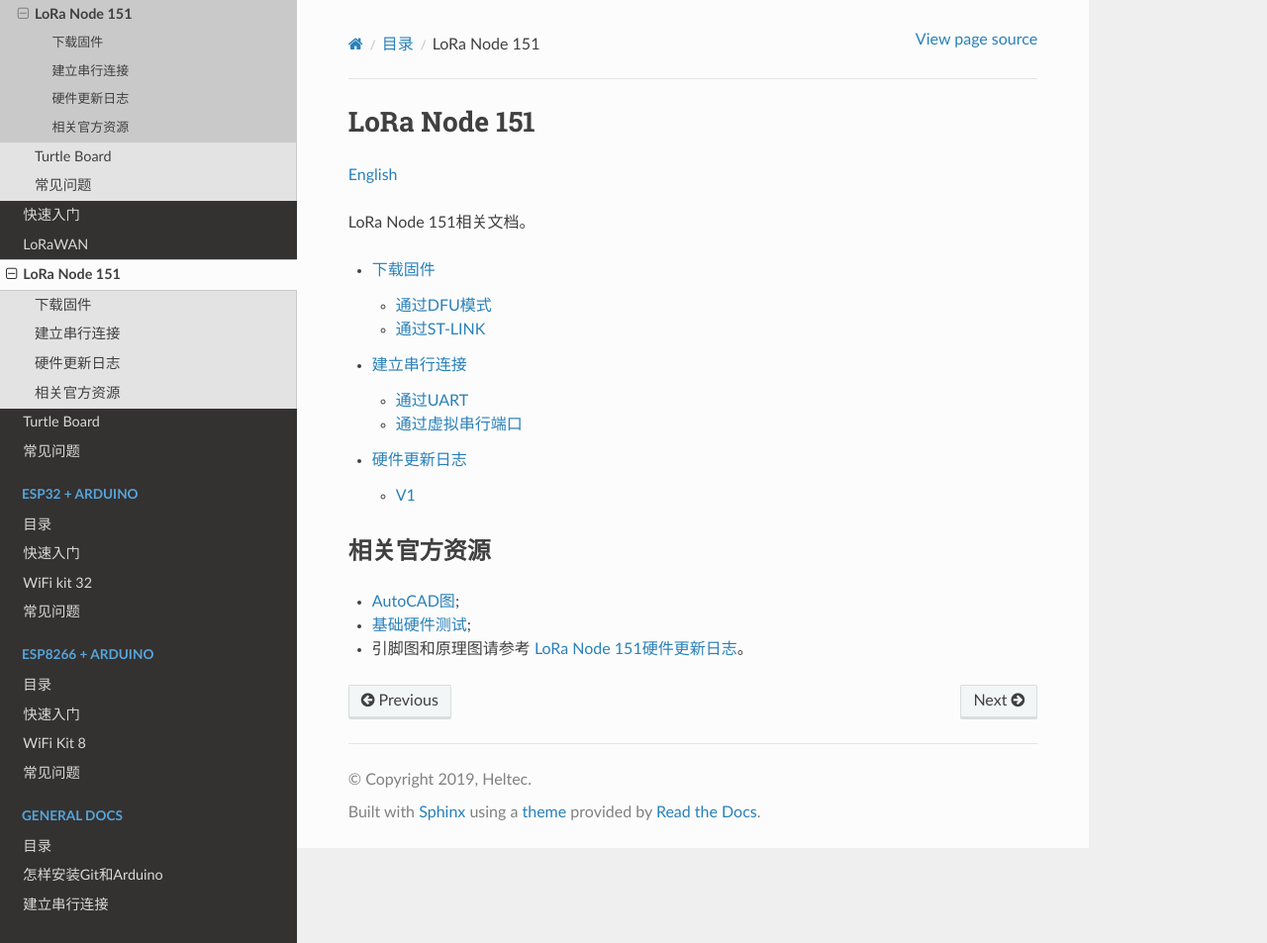
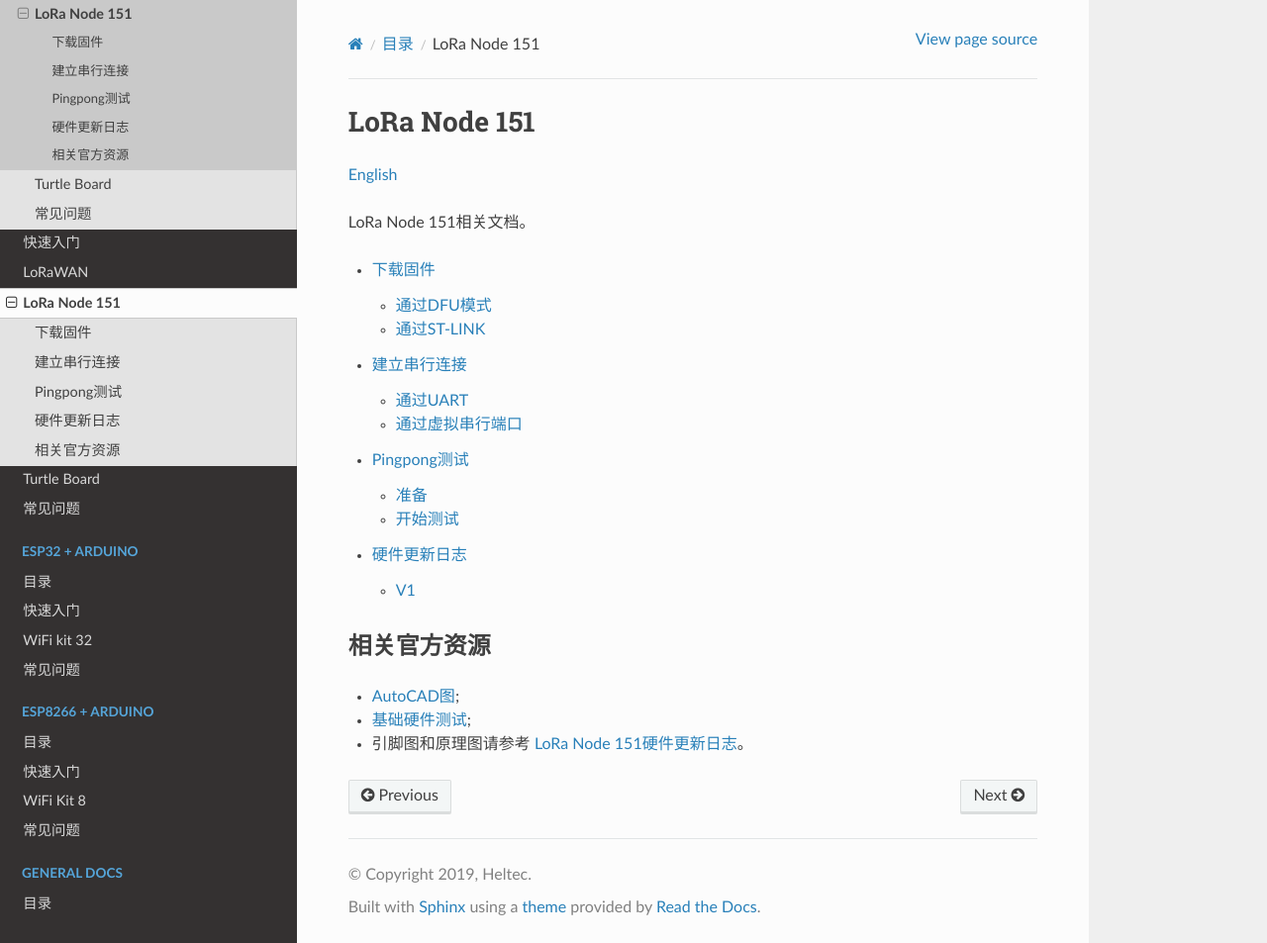
Before and after one commit to HelTecAutomation/HeltecDocs-zh_CN, a Sphinx documentation site: the page built from zh_CN/source/stm32/lora_node_151/index.rst, in a window 1280 px wide and 953 px high. Shown: the whole window at 99% size. Built offline with Sphinx 7.4.7 and the Read the Docs theme 2.0.0, drawn with Linux system fonts in a browser that asks for light colours; pages that are not in the unit, such as notebooks, are missing from menus.

Commit message:
Update LoRa Node 151 relevant documents

```diff
--- a/zh_CN/source/stm32/lora_node_151/index.rst
+++ b/zh_CN/source/stm32/lora_node_151/index.rst
@@ -9,6 +9,7 @@ LoRa Node 151相关文档。
 
    下载固件 <download_firmware>
    建立串行连接 <establish_serial_connection>
+   Pingpong测试 <pingpong_test>
    硬件更新日志 <hardware_update_log>
 
 相关官方资源
```
